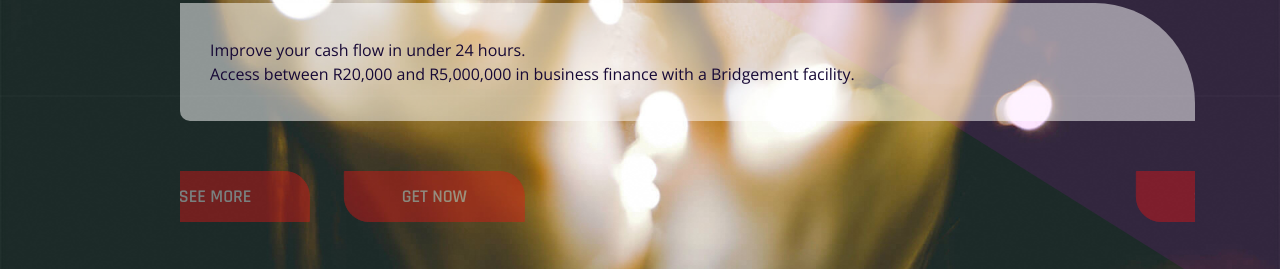
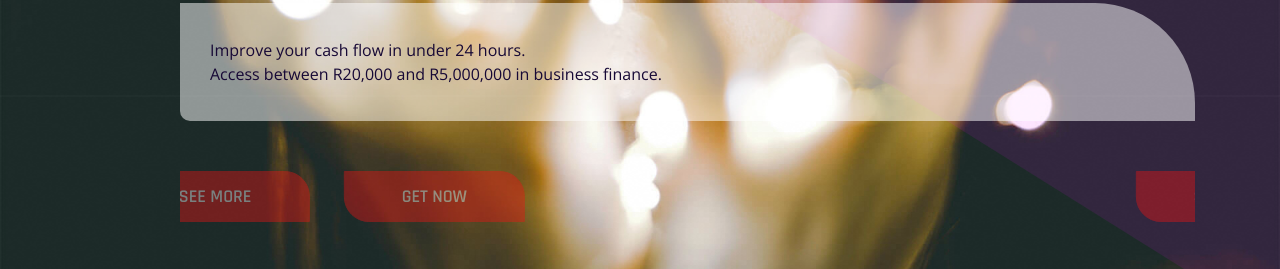
Before and after one commit to violan7naidoo/C-BFinance, a plain HTML site: page index.html in a window 1280 px wide. Shown: the part 471-740 px from the top of the page. Drawn offline with nearby package versions, Linux system fonts and the light colour scheme.

Commit message:
Initial Commit

```diff
--- a/index.html
+++ b/index.html
@@ -114,7 +114,7 @@
                                     </h1>
                                     <p data-aos="fade-right" data-aos-delay="600">Improve your cash flow in under 24 hours.
                                         <br>
-                                         Access between R20,000 and R5,000,000 in business finance with a Bridgement facility.
+                                         Access between R20,000 and R5,000,000 in business finance.
                                     </p>
                                     <a data-aos="fade-right" data-aos-delay="900" href="#services" class="btn btn-primary">See
                                         More</a>
```
